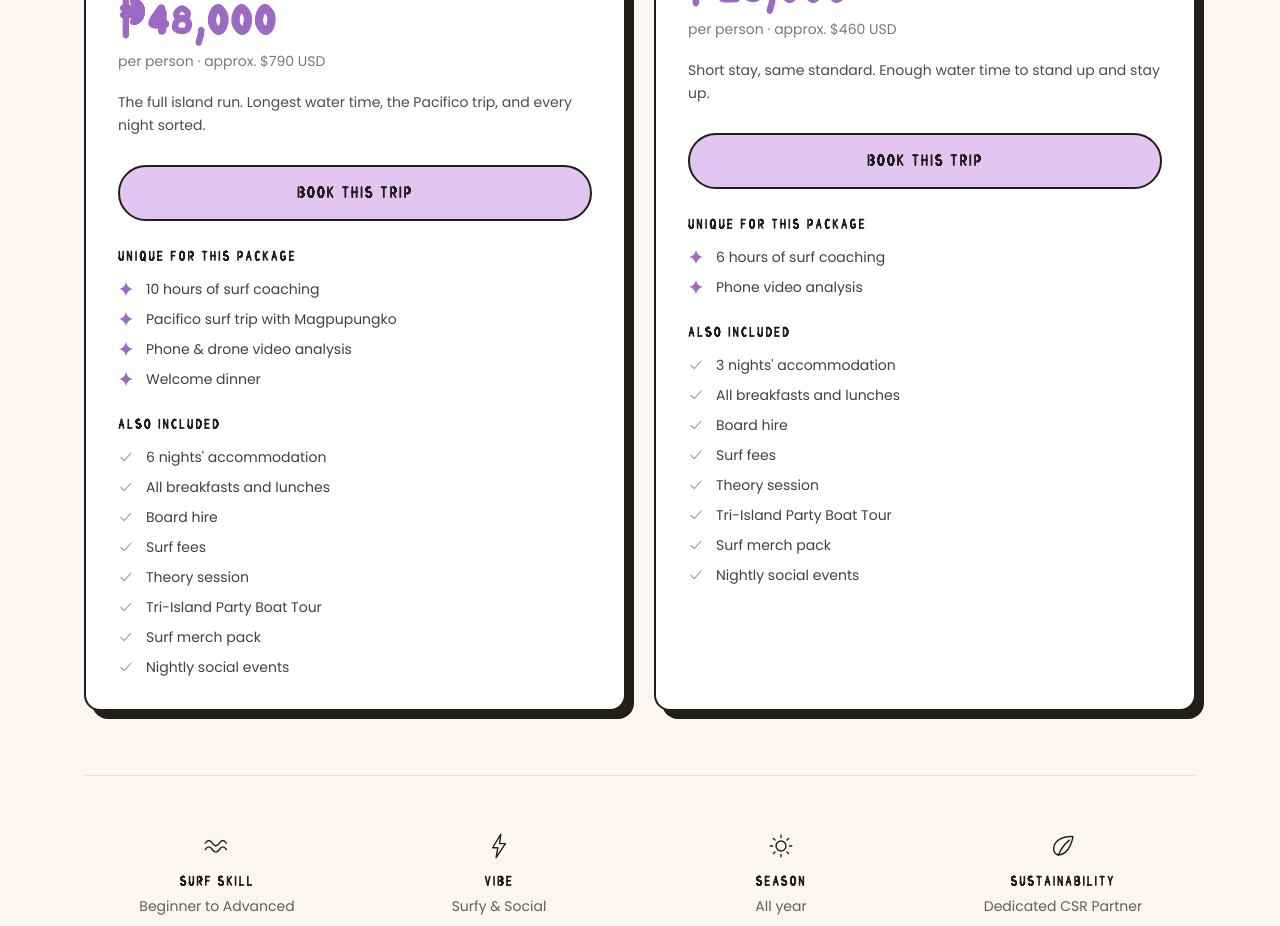
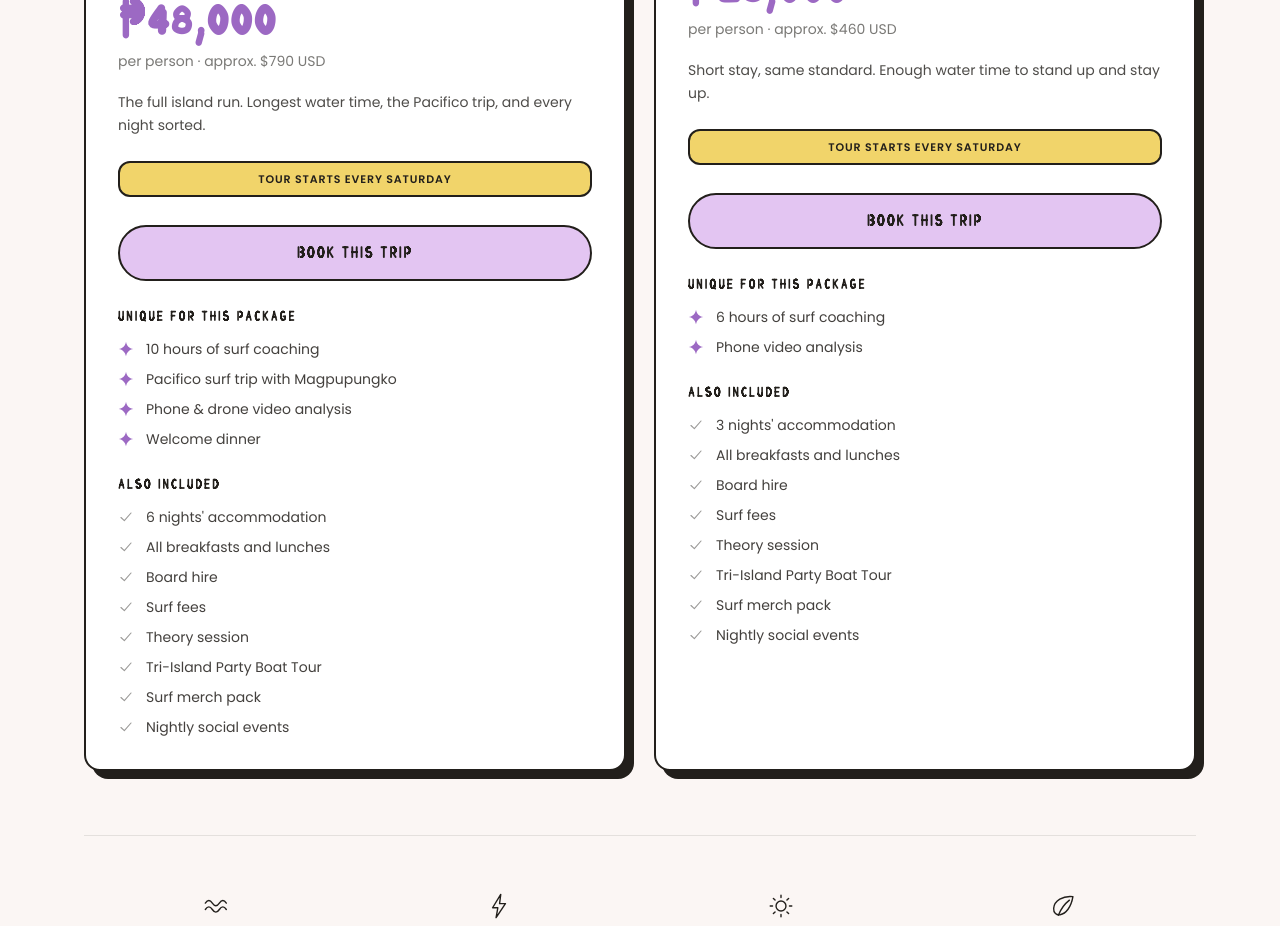
Before and after one commit to CFSiteDesign/siargo-surfcamp, a React (Vite) app: page / in a window 1280 px wide. Shown: the part 2940-3866 px from the top of the page. Built offline with nearby package versions, Linux system fonts and the light colour scheme; the HTML template or start-up script is replaced by a standard one; a web font is replaced by a local one.

Commit message:
Changes
Co-authored-by: CFSiteDesign <254830542+CFSiteDesign@users.noreply.github.com>

```diff
--- a/src/pages/Index.tsx
+++ b/src/pages/Index.tsx
@@ -377,6 +377,10 @@ export default function Index() {
 
                   <p className="mt-4 text-sm leading-relaxed text-ink/80 sm:mt-5">{pkg.pitch}</p>
 
+                  <p className="mt-5 rounded-xl border-2 border-ink bg-yellow px-3 py-2 text-center text-[11px] font-semibold uppercase tracking-[0.08em] text-ink sm:mt-6">
+                    Tour starts every Saturday
+                  </p>
+
                   <BookingDialog
                     packageName={`Siargao Surf Camp — ${pkg.name}`}
                     amount={pkg.amount}
```
